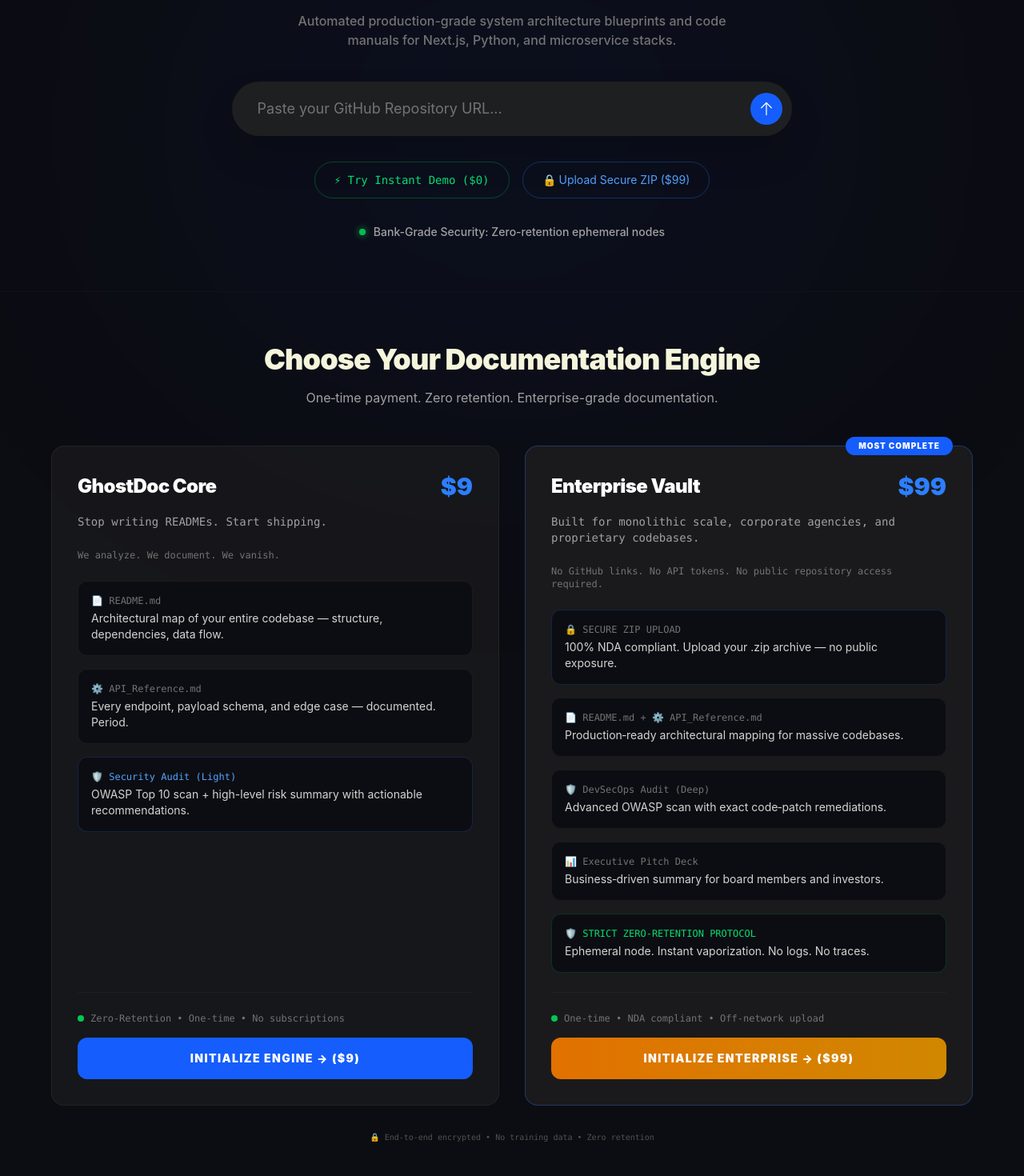
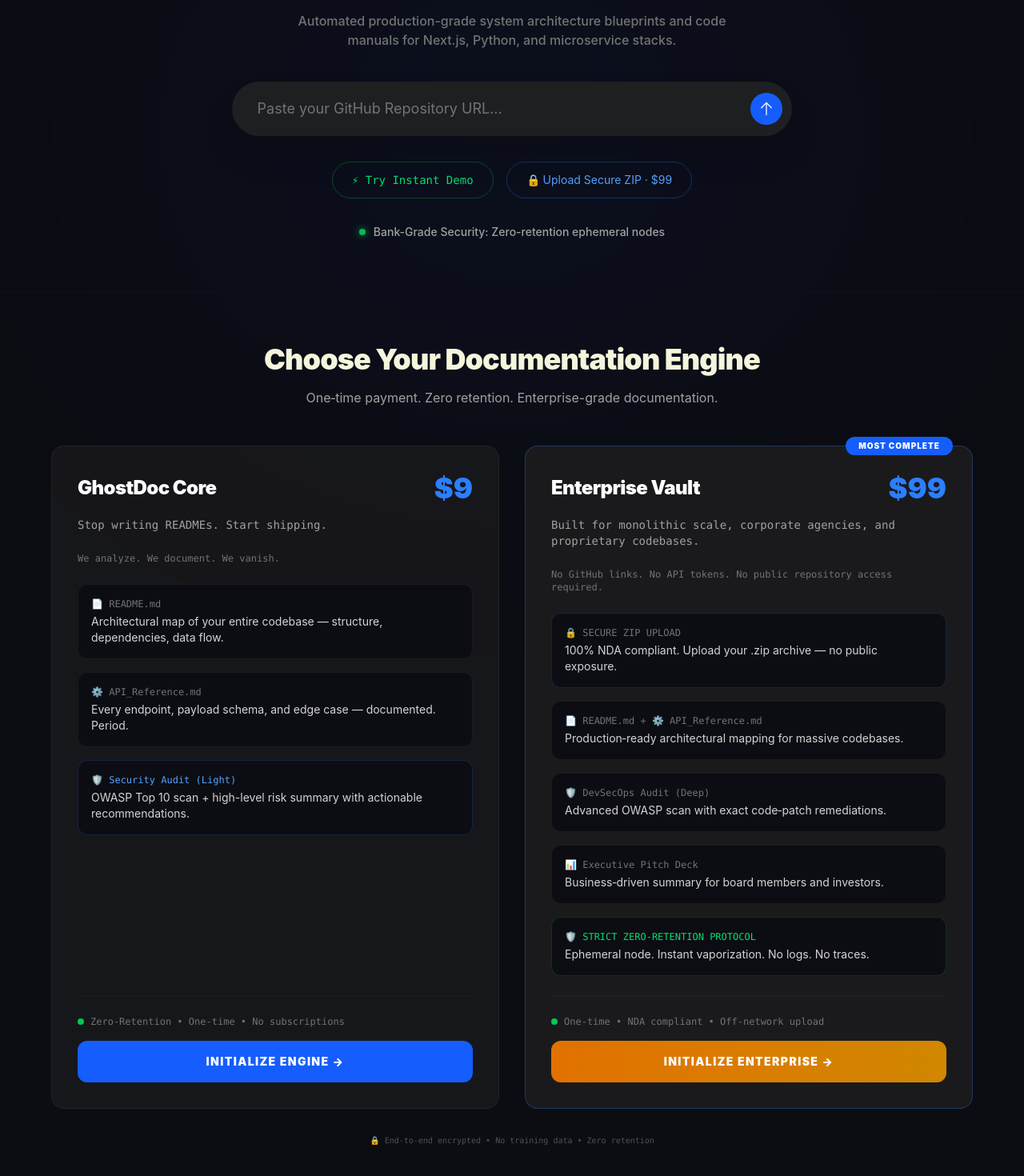
Before and after one commit to jamborano/ghostdoc-app, a Next.js app: page / in a window 1280 px wide. Shown: the part 234-1704 px from the top of the page at 80% size. Built offline with nearby package versions, Linux system fonts and the light colour scheme.

Commit message:
style: clean up CTAs and pricing display

```diff
--- a/app/page.tsx
+++ b/app/page.tsx
@@ -68,7 +68,7 @@
             <div className="bg-[#1e1f20]/60 p-8 rounded-2xl border border-neutral-800/80 hover:border-blue-500/30 transition-all duration-300 flex flex-col">
               <div className="flex items-center justify-between mb-4">
                 <h3 className="text-2xl font-black text-white tracking-tight">GhostDoc Core</h3>
-                <span className="text-3xl font-black text-blue-500">$9</span>
+                <span className="text-4xl font-black text-blue-500">$9</span>
               </div>
               <p className="text-sm text-neutral-400 mb-6 font-mono">Stop writing READMEs. Start shipping.</p>
               <p className="text-xs text-neutral-500 mb-6 font-mono">We analyze. We document. We vanish.</p>
@@ -99,7 +99,7 @@
                   rel="noopener noreferrer"
                   className="mt-4 w-full block text-center py-4 bg-blue-600 hover:bg-blue-500 text-white font-black text-sm rounded-xl transition-all uppercase tracking-widest"
                 >
-                  Initialize Engine → ($9)
+                  Initialize Engine →
                 </a>
               </div>
             </div>
@@ -111,7 +111,7 @@
               </div>
               <div className="flex items-center justify-between mb-4">
                 <h3 className="text-2xl font-black text-white tracking-tight">Enterprise Vault</h3>
-                <span className="text-3xl font-black text-blue-500">$99</span>
+                <span className="text-4xl font-black text-blue-500">$99</span>
               </div>
               <p className="text-sm text-neutral-400 mb-6 font-mono">Built for monolithic scale, corporate agencies, and proprietary codebases.</p>
               <p className="text-xs text-neutral-500 mb-6 font-mono">No GitHub links. No API tokens. No public repository access required.</p>
@@ -150,7 +150,7 @@
                   rel="noopener noreferrer"
                   className="mt-4 w-full block text-center py-4 bg-gradient-to-r from-amber-600 to-yellow-600 hover:from-amber-500 hover:to-yellow-500 text-white font-black text-sm rounded-xl transition-all uppercase tracking-widest"
                 >
-                  Initialize Enterprise → ($99)
+                  Initialize Enterprise →
                 </a>
               </div>
             </div>
@@ -219,7 +219,6 @@
             <Link href="/testimonials" className="text-blue-400 hover:text-blue-300 text-sm font-mono">
               Read more reviews →
             </Link>
-            {/* ===== RESOURCES DI SINI ===== */}
             <Link href="/guides" className="text-blue-400 hover:text-blue-300 text-sm font-mono">
               Engineering Resources →
             </Link>
--- a/components/TerminalConsole.tsx
+++ b/components/TerminalConsole.tsx
@@ -219,17 +219,16 @@
                 onClick={() => setShowPopup(true)}
                 className="text-green-400 hover:text-green-300 text-sm border border-green-500/30 px-6 py-3 rounded-full hover:bg-green-900/10 transition-all font-mono w-full sm:w-auto text-center"
               >
-                ⚡ Try Instant Demo ($0)
+                ⚡ Try Instant Demo
               </button>
               <button
                 onClick={() => window.location.href = 'https://jamborano.gumroad.com/l/ghostdoc-enterprise'}
                 className="text-blue-400 hover:text-blue-300 text-sm border border-blue-500/30 px-6 py-3 rounded-full hover:bg-blue-900/20 transition-all w-full sm:w-auto text-center"
               >
-                🔒 Upload Secure ZIP ($99)
+                🔒 Upload Secure ZIP · $99
               </button>
             </div>
 
-            {/* =============== POPUP — z-index 9999 =============== */}
             {showPopup && (
               <div className="fixed inset-0 z-[9999] flex items-center justify-center bg-black/80 p-4">
                 <div className="bg-[#1e1f20] border border-neutral-800 rounded-2xl p-6 sm:p-8 max-w-md w-full shadow-2xl transition-opacity duration-150 ease-out opacity-100 will-change-transform transform translateZ(0)">
@@ -341,7 +340,7 @@
                 onClick={handleCheckout}
                 className="w-full py-5 bg-blue-600 hover:bg-blue-500 text-white font-black text-lg rounded-xl transition-all uppercase tracking-widest"
               >
-                {isEnterprise ? 'Initialize Enterprise Vault ($99)' : 'Initialize Generation ($9)'}
+                {isEnterprise ? 'Initialize Enterprise Vault' : 'Initialize Generation'}
               </button>
 
               {isEnterprise && (
```
